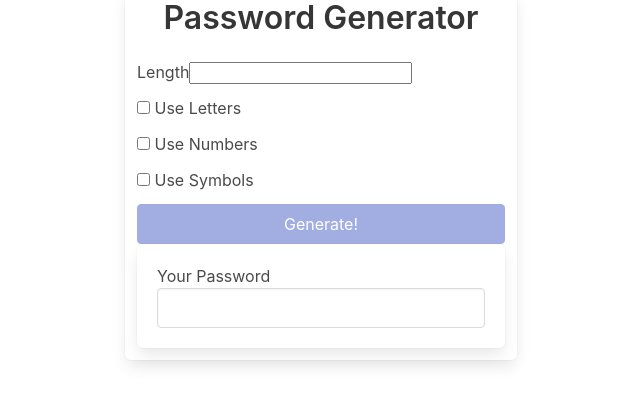
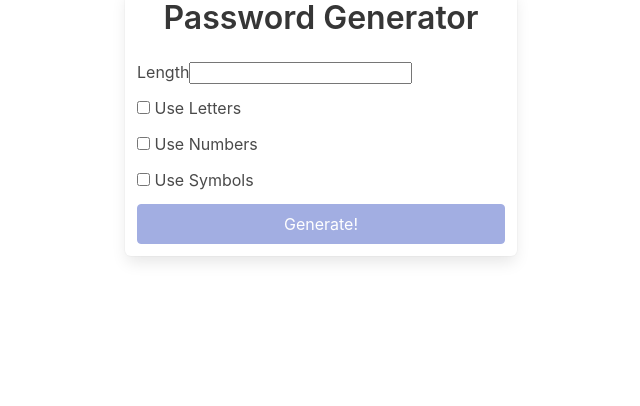
Before and after one commit to michaelhr97/the-modern-angular-bootcamp, an Angular app in the folder 02 - Understanding Angular Template Syntax/password-generator/: page / in a window 1280 px wide. Shown: the top 406 px of the page, without its empty margins (319-959 px from the left). Built offline with nearby package versions, Linux system fonts and the light colour scheme.

Commit message:
Structural directives

```diff
--- a/02 - Understanding Angular Template Syntax/password-generator/src/app/app.component.html
+++ b/02 - Understanding Angular Template Syntax/password-generator/src/app/app.component.html
@@ -45,7 +45,8 @@
         Generate!
       </button>
 
-      <div class="box">
+      <!-- Structure directive -->
+      <div class="box" *ngIf="password">
         <label>Your Password</label>
         <input class="input" [value]="password" />
       </div>
```
